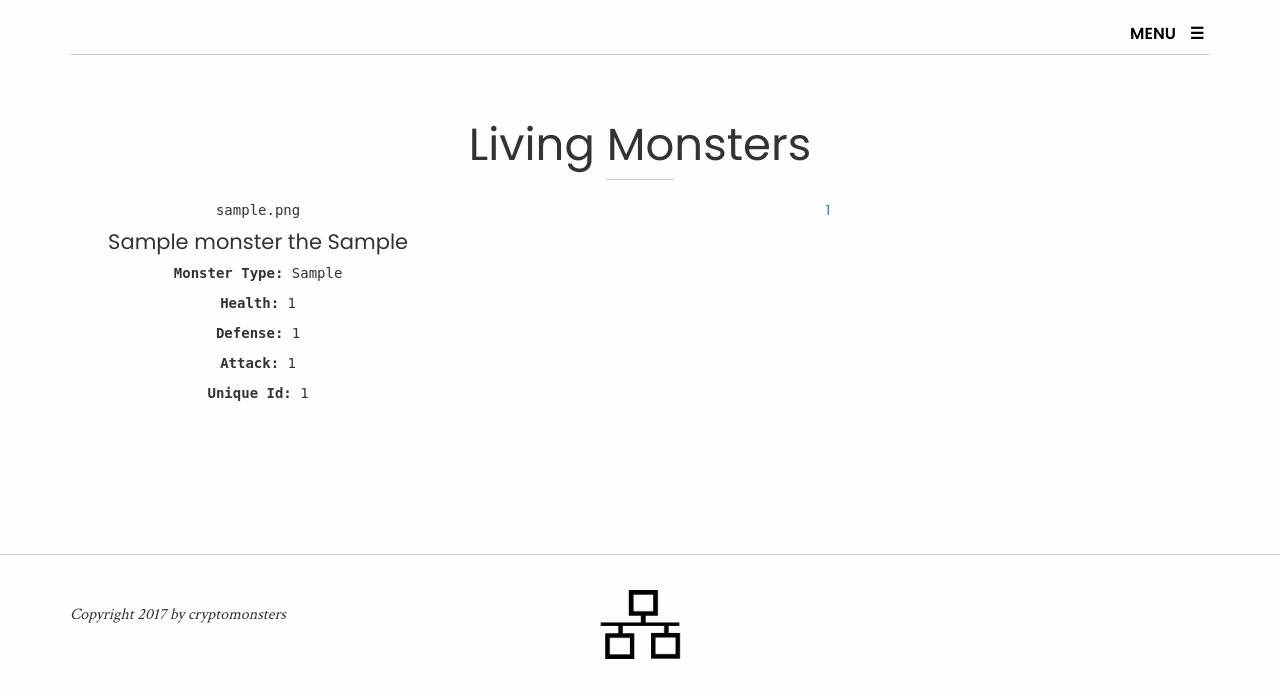
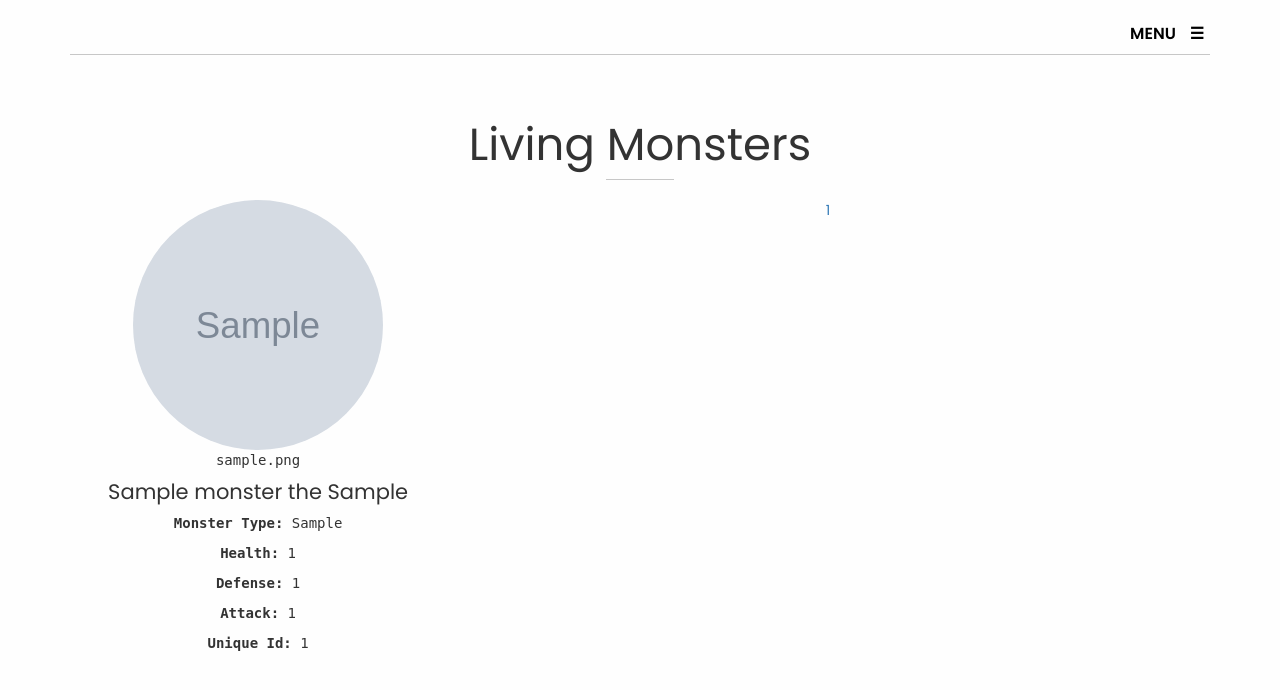
Before and after one commit to kryptokardz/cryptocards, a Django app: template cryptomonsters/monsters/templates/monsters/all_monsters.html in a window 1280 px wide. Shown: the top 690 px of the page. Before the commit the page ends 659 px from the top, so only its background shows below. Run offline with Django 3.2, Linux system fonts and the light colour scheme; tables that the repository leaves empty hold one stand-in row (values such as "Sample post"); the template is opened without the code that fills it: values that come from a table or form of the project are taken from there, most other values are stand-ins (such as "Sample title", 1, 10 or a date in 2020); grey boxes marked "Sample" are stand-in pictures; some libraries are stand-ins or nearby versions.

Commit message:
monster issues

```diff
--- a/cryptomonsters/monsters/templates/monsters/all_monsters.html
+++ b/cryptomonsters/monsters/templates/monsters/all_monsters.html
@@ -17,7 +17,7 @@
                  <div class="holder-para">
                 <div class="">
                         <div class="holder-img">
-                          {# <img class="round-img img-responsive center-block" src={% static monster.img_file %}> #}
+                          <img class="round-img img-responsive center-block" src={% static monster.img_file %}>
                           <p>{{ monster.img_file }}</p>
                         </div>
                 </div>
--- a/cryptomonsters/monsters/views.py
+++ b/cryptomonsters/monsters/views.py
@@ -16,4 +16,5 @@ class MonstersView(ListView):
 
     def get_queryset(self):
         """Request users profile."""
+        import pdb; pdb.set_trace()
         return Monster.objects.all()
```
